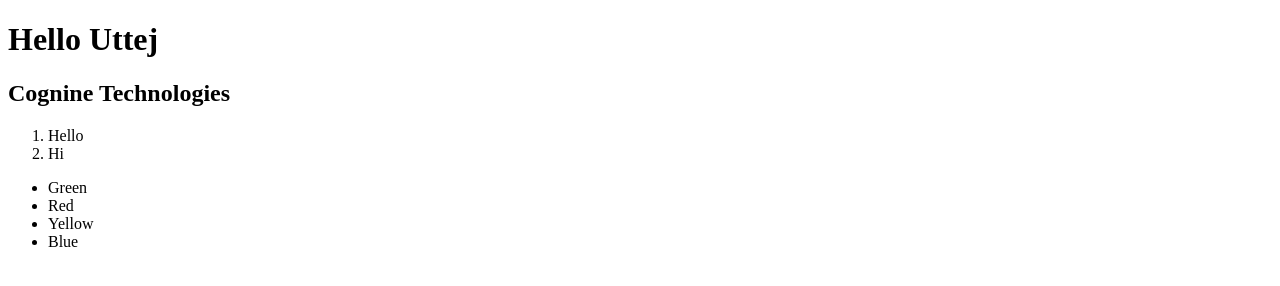
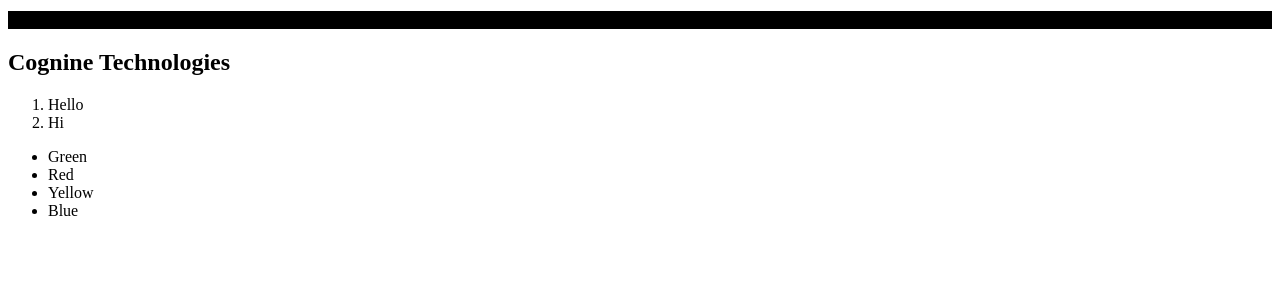
Before and after one commit to UttejNimma/Project1, a plain HTML site: page index.html in a window 1280 px wide. Drawn offline with Linux system fonts and the light colour scheme.

Commit message:
Added new file

```diff
--- /dev/null
+++ b/index.css
@@ -0,0 +1,5 @@
+h1{
+    background-color: black;
+    text-align: center;
+    font-size: medium;
+}
--- a/index.html
+++ b/index.html
@@ -3,6 +3,7 @@
 <head>
     <meta charset="UTF-8">
     <meta name="viewport" content="width=device-width, initial-scale=1.0">
+    <link rel="stylesheet" href="./index.css">
     <title>Document</title>
 </head>
 <body>
```
